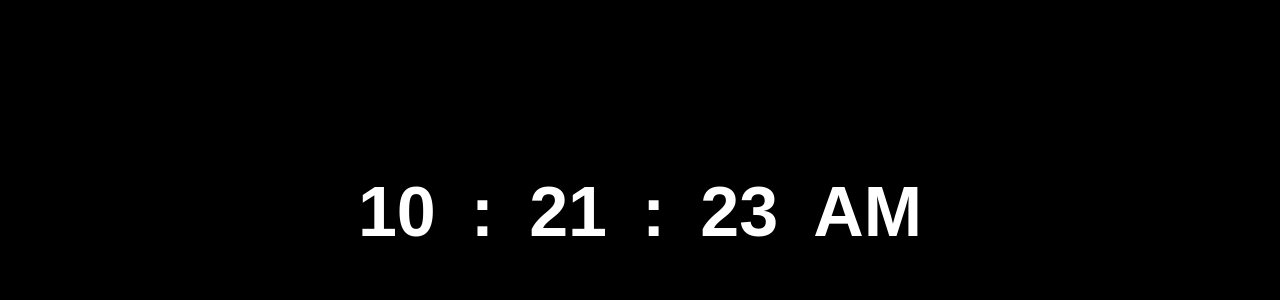
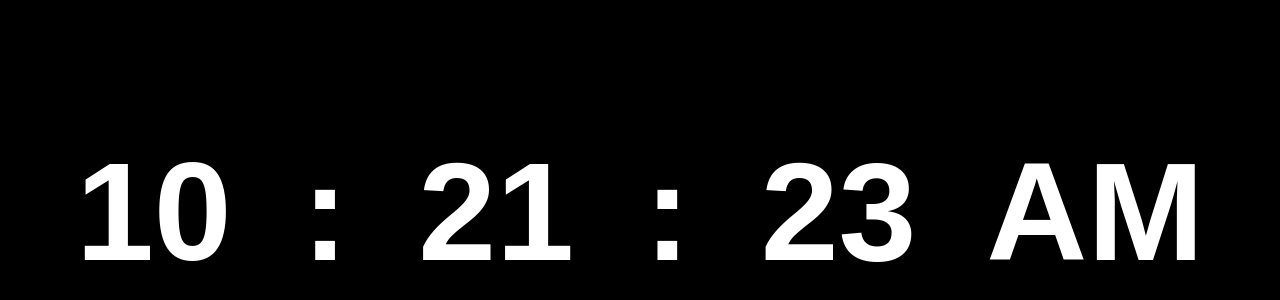
Before and after one commit to samikhada1/web-watch, a plain HTML site: page index.html in a window 1280 px wide. Shown: the part 166-466 px from the top of the page. Drawn offline with Linux system fonts and the light colour scheme.

Commit message:
finished

```diff
--- a/index.html
+++ b/index.html
@@ -5,6 +5,7 @@
     <meta http-equiv="X-UA-Compatible" content="IE=edge">
     <meta name="viewport" content="width=device-width, initial-scale=1.0">\
     <link rel="stylesheet" href="style.css">
+    <link rel="shortcut icon" type="x-icon" href="clock.png">
     <title>Document</title>
 </head>
 <body>
--- a/script.js
+++ b/script.js
@@ -5,6 +5,12 @@ function displayTime() {
     var sec = dateTime.getSeconds();
     var session = document.getElementById('session')
 
+    if(hrs > 12) {
+        session.innerHTML = 'PM';
+    }else {
+        session.innerHTML = 'AM';
+    }
+
     document.getElementById('hourse').innerHTML = hrs;
     document.getElementById('minutes').innerHTML = min;
     document.getElementById('seconds').innerHTML = sec;
--- a/style.css
+++ b/style.css
@@ -12,6 +12,6 @@ body {
     align-items: center;
     justify-content: center;
     height: 90vh;
-    font-size:70px;
+    font-size:140px;
     gap:0.5em;
 }
```
Also changed, not shown: clock.png (added).
